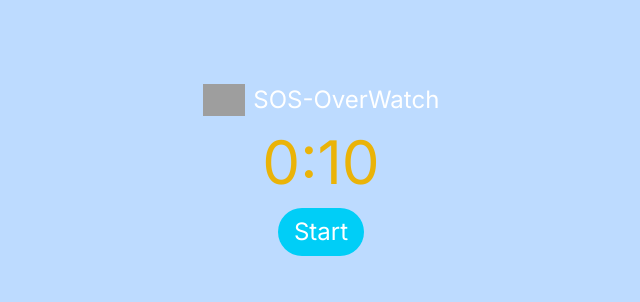
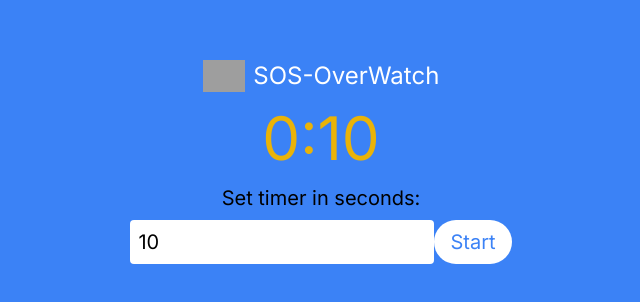
Before and after one commit to ewanbrinkman/stormhacks-2024, a Next.js app: page / in a window 1280 px wide. Shown: the part 230-532 px from the top of the page, without its empty margins (319-959 px from the left). Built offline with nearby package versions, Linux system fonts and the light colour scheme; grey boxes are pictures that could not be loaded.

Commit message:
Added Timer customization

```diff
--- a/src/app/page.tsx
+++ b/src/app/page.tsx
@@ -1,14 +1,14 @@
 "use client";
 
 import React, { useState, useEffect } from 'react';
-import config from '@assets/config.json';
-import Button from "@components/Button";
 
 export default function Home() {
   const [timeLeft, setTimeLeft] = useState(10);
+  const [initialTime, setInitialTime] = useState(10);
   const [isActive, setIsActive] = useState(false);
   const [captcha, setCaptcha] = useState('');
   const [inputCaptcha, setInputCaptcha] = useState('');
+  const [isVerified, setIsVerified] = useState(true);
 
   useEffect(() => {
     let timer: NodeJS.Timeout | undefined;
@@ -19,23 +19,27 @@ export default function Home() {
     } else if (timeLeft === 0) {
       setIsActive(false);
       generateCaptcha();
+      setIsVerified(false);
     }
     return () => clearTimeout(timer);
   }, [isActive, timeLeft]);
 
   const startTimer = () => {
     setIsActive(true);
+    setTimeLeft(initialTime);
+    setIsVerified(true);
   };
 
   const resetTimer = () => {
-    setTimeLeft(config.timer.defaultLength);
+    setTimeLeft(initialTime);
     setInputCaptcha('');
     setCaptcha('');
+    setIsVerified(true);
     setIsActive(false);
   };
 
   const generateCaptcha = () => {
-    const randomCaptcha = Math.floor(config.randomNumber.min + Math.random() * (config.randomNumber.max - config.randomNumber.min)).toString();
+    const randomCaptcha = Math.floor(1000 + Math.random() * 9000).toString();
     setCaptcha(randomCaptcha);
   };
 
@@ -51,14 +55,18 @@ export default function Home() {
     }
   };
 
-  const backgroundColor = timeLeft === 0 ? 'bg-bad' : 'bg-good';
+  const handleInitialTimeChange = (e: React.ChangeEvent<HTMLInputElement>) => {
+    setInitialTime(Number(e.target.value));
+  };
+
+  const backgroundColor = timeLeft === 0 && !isVerified ? 'bg-red-500' : 'bg-blue-500';
 
   return (
     <main className={`flex min-h-screen flex-col items-center justify-between p-24 ${backgroundColor}`}>
       <div className="flex flex-grow relative justify-center items-center">
         <div className="text-center">
           <div className="flex items-center justify-center mb-4">
-            <img src="/path/to/your/logo.png" alt="SOS-OverWatch" className="h-8 mr-2" />
+            <img src="/path/to/your/logo.png" alt="SafePulse" className="h-8 mr-2" />
             <h1 className="text-white text-2xl">SOS-OverWatch</h1>
           </div>
           {timeLeft > 0 ? (
@@ -67,7 +75,7 @@ export default function Home() {
                 {timeLeft < 10 ? `0:0${timeLeft}` : `0:${timeLeft}`}
               </div>
             </div>
-          ) : (
+          ) : !isVerified ? (
             <div className="mb-4">
               <div className="text-white text-2xl mb-2">
                 Enter the captcha to reset the timer:
@@ -88,16 +96,25 @@ export default function Home() {
                 Verify
               </button>
             </div>
+          ) : null}
+          {!isActive && isVerified && (
+            <>
+              <div className="text-black text-xl mb-2">Set timer in seconds:</div>
+              <input
+                type="number"
+                value={initialTime}
+                onChange={handleInitialTimeChange}
+                className="text-black text-xl p-2 rounded mb-4"
+                placeholder="Set timer in seconds"
+              />
+              <button
+                onClick={startTimer}
+                className="bg-white text-blue-500 px-4 py-2 rounded-full text-xl"
+              >
+                Start
+              </button>
+            </>
           )}
-          {/* <button
-            onClick={startTimer}
-            className="bg-white text-blue-500 px-4 py-2 rounded-full text-xl"
-          >
-            Start
-          </button> */}
-          <Button onClick={startTimer}>
-            Start
-          </Button>
         </div>
       </div>
     </main>
```
